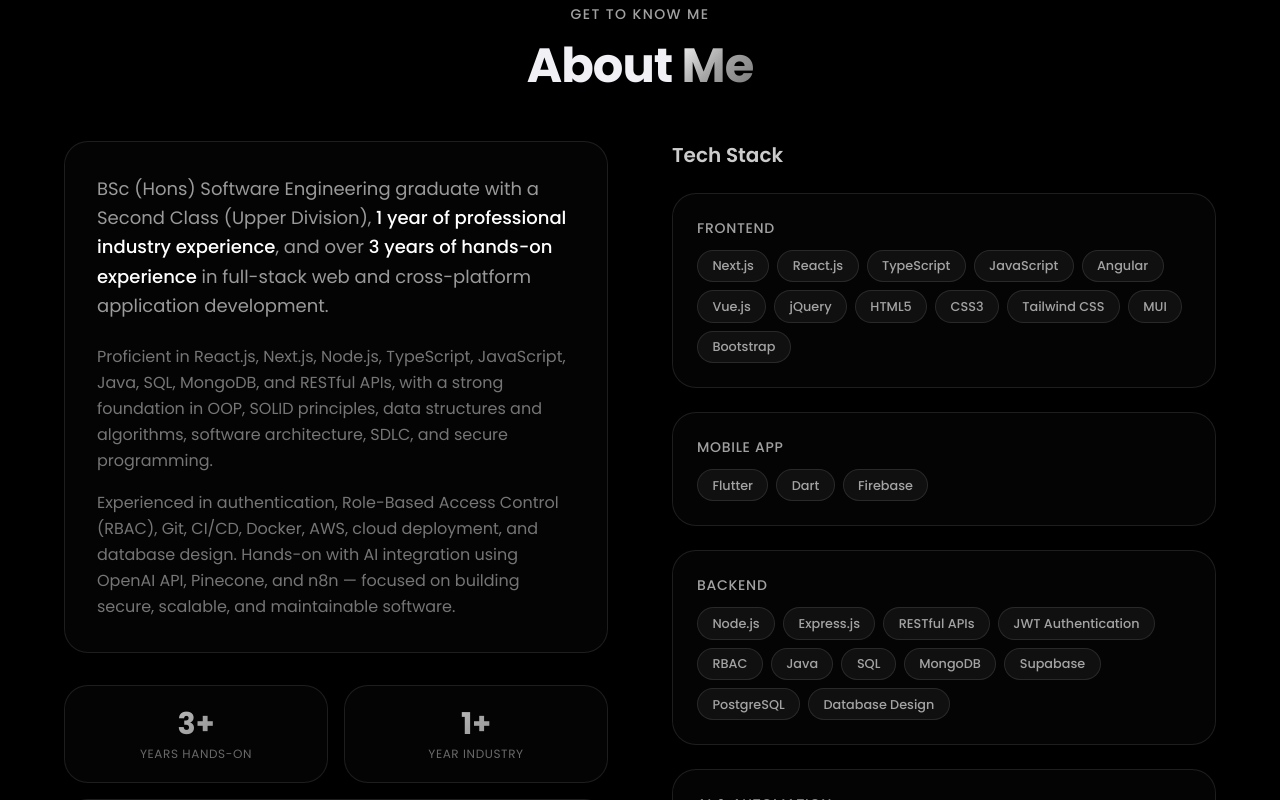
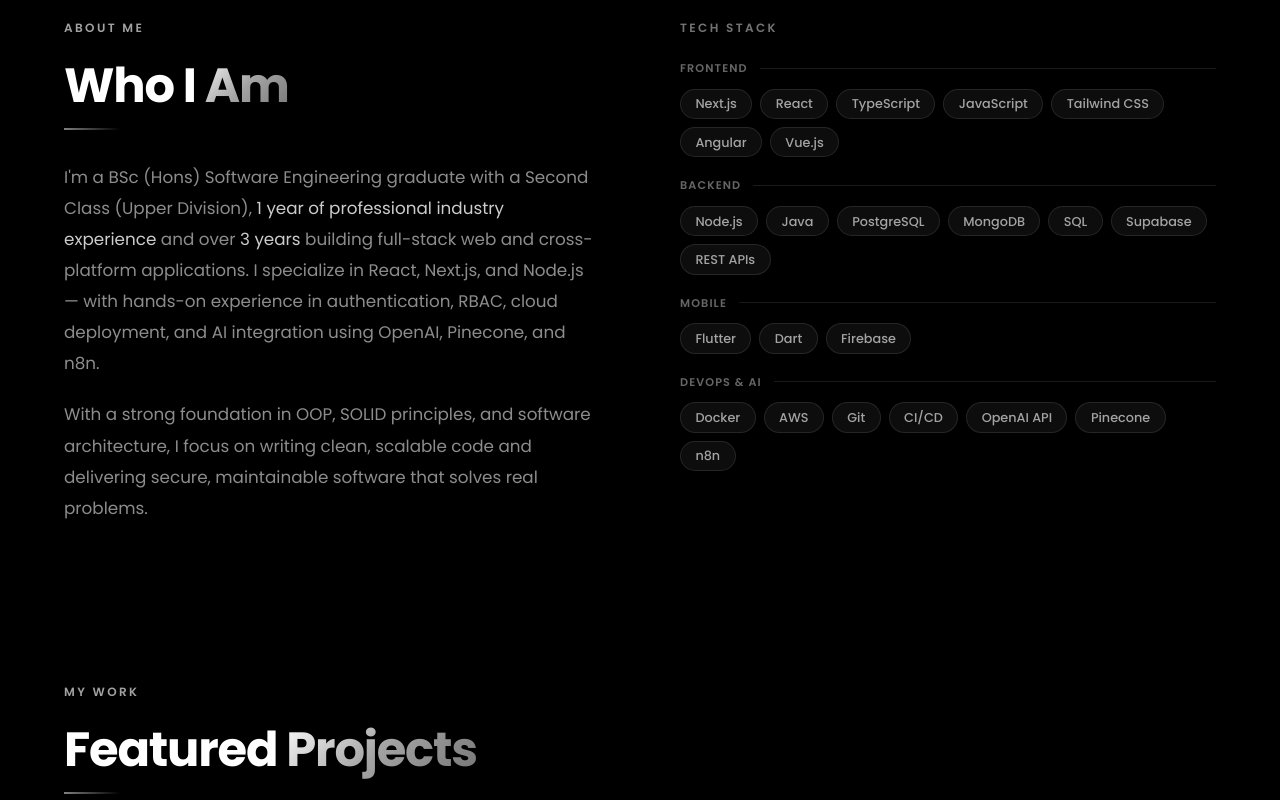
Before and after one commit to minu2003/my-portfolio, a Next.js app: page / in a window 1280 px wide. Shown: the part 860-1660 px from the top of the page. Built offline with nearby package versions, Linux system fonts and the light colour scheme.

Commit message:
new updates

```diff
--- a/app/components/Aboume.js
+++ b/app/components/Aboume.js
@@ -1,136 +1,117 @@
 "use client";
 import { motion, useInView } from "framer-motion";
 import { useRef } from "react";
+
+const skillGroups = [
+    {
+        category: "Frontend",
+        skills: ["Next.js", "React", "TypeScript", "JavaScript", "Tailwind CSS", "Angular", "Vue.js"],
+    },
+    {
+        category: "Backend",
+        skills: ["Node.js", "Java", "PostgreSQL", "MongoDB", "SQL", "Supabase", "REST APIs"],
+    },
+    {
+        category: "Mobile",
+        skills: ["Flutter", "Dart", "Firebase"],
+    },
+    {
+        category: "DevOps & AI",
+        skills: ["Docker", "AWS", "Git", "CI/CD", "OpenAI API", "Pinecone", "n8n"],
+    },
+];
 
 export default function AboutMe() {
     const ref = useRef(null);
     const isInView = useInView(ref, { once: true, margin: "-100px" });
 
-    const skills = [
-        { category: "Frontend", items: ["Next.js", "React.js", "TypeScript", "JavaScript", "Angular", "Vue.js", "jQuery", "HTML5", "CSS3", "Tailwind CSS", "MUI", "Bootstrap"] },
-        { category: "Mobile App", items: ["Flutter", "Dart", "Firebase"] },
-        { category: "Backend", items: ["Node.js", "Express.js", "RESTful APIs", "JWT Authentication", "RBAC", "Java", "SQL", "MongoDB", "Supabase", "PostgreSQL", "Database Design"] },
-        { category: "AI & Automation", items: ["OpenAI API", "Pinecone", "n8n"] },
-        { category: "DevOps", items: ["CI/CD", "Docker", "Git", "AWS", "Cloud Deployment", "Vercel"] },
-    ];
-
-    const stats = [
-        { number: "3+", label: "Years Hands-on" },
-        { number: "1+", label: "Year Industry" },
-        { number: "15+", label: "Technologies" },
-    ];
-
     const containerVariants = {
         hidden: { opacity: 0 },
         visible: {
             opacity: 1,
-            transition: { staggerChildren: 0.1 },
+            transition: { staggerChildren: 0.05 },
         },
     };
 
     const itemVariants = {
-        hidden: { opacity: 0, y: 30 },
+        hidden: { opacity: 0, y: 16 },
         visible: {
             opacity: 1,
             y: 0,
-            transition: { duration: 0.6, ease: "easeOut" },
+            transition: { duration: 0.4, ease: "easeOut" },
         },
     };
 
     return (
-        <section id="about-me" className="relative py-16 px-6" ref={ref}>
-            <div className="max-w-6xl mx-auto">
-                {/* Section Header */}
-                <motion.div
-                    className="text-center mb-12"
-                    initial={{ opacity: 0, y: 30 }}
-                    animate={isInView ? { opacity: 1, y: 0 } : {}}
-                    transition={{ duration: 0.6 }}
-                >
-                    <span className="text-sm font-medium tracking-widest uppercase text-neutral-400 mb-4 block">
-                        Get to Know Me
-                    </span>
-                    <h2 className="section-heading">
-                        About <span className="gradient-text">Me</span>
-                    </h2>
-                </motion.div>
-
-                <div className="grid grid-cols-1 lg:grid-cols-2 gap-16 items-start">
+        <section id="about-me" className="relative py-16 sm:py-20 px-4 sm:px-6" ref={ref}>
+            <div className="max-w-6xl mx-auto grid grid-cols-1 lg:grid-cols-2 gap-12 lg:gap-20 items-start">
                 {/* Left: Bio */}
                 <motion.div
                     initial={{ opacity: 0, x: -30 }}
                     animate={isInView ? { opacity: 1, x: 0 } : {}}
-                        transition={{ duration: 0.6, delay: 0.2 }}
+                    transition={{ duration: 0.6 }}
                 >
-                        <div className="glass-card p-8 mb-8">
-                            <p className="text-lg text-white/60 leading-relaxed mb-6">
-                                BSc (Hons) Software Engineering graduate with a Second Class (Upper Division),
-                                <span className="text-white font-medium"> 1 year of professional industry experience</span>,
-                                and over <span className="text-white font-medium">3 years of hands-on experience</span> in
-                                full-stack web and cross-platform application development.
+                    <span className="text-xs font-semibold tracking-[0.2em] uppercase text-neutral-400 mb-5 block">
+                        About Me
+                    </span>
+
+                    <h2 className="text-3xl sm:text-4xl md:text-5xl font-bold text-white tracking-tight leading-tight mb-3">
+                        Who I{" "}
+                        <span className="gradient-text">Am</span>
+                    </h2>
+
+                    <div className="w-14 h-[2px] bg-gradient-to-r from-white/50 to-transparent mb-8" />
+
+                    <p className="text-base sm:text-[1.05rem] text-white/55 leading-[1.85]">
+                        I&apos;m a BSc (Hons) Software Engineering graduate with a Second Class (Upper Division),{" "}
+                        <span className="text-white/80">{" "}1 year of professional industry experience</span> and over{" "}
+                        <span className="text-white/80">3 years</span> building full-stack web and cross-platform
+                        applications. I specialize in React, Next.js, and Node.js — with hands-on experience in
+                        authentication, RBAC, cloud deployment, and AI integration using OpenAI, Pinecone, and n8n.
                     </p>
-                            <p className="text-base text-white/45 leading-relaxed mb-4">
-                                Proficient in React.js, Next.js, Node.js, TypeScript, JavaScript, Java, SQL,
-                                MongoDB, and RESTful APIs, with a strong foundation in OOP, SOLID principles,
-                                data structures and algorithms, software architecture, SDLC, and secure programming.
+
+                    <p className="text-base sm:text-[1.05rem] text-white/55 leading-[1.85] mt-5">
+                        With a strong foundation in OOP, SOLID principles, and software architecture, I focus on
+                        writing clean, scalable code and delivering secure, maintainable software that solves real
+                        problems.
                     </p>
-                            <p className="text-base text-white/45 leading-relaxed">
-                                Experienced in authentication, Role-Based Access Control (RBAC), Git, CI/CD,
-                                Docker, AWS, cloud deployment, and database design. Hands-on with AI integration
-                                using OpenAI API, Pinecone, and n8n — focused on building secure, scalable,
-                                and maintainable software.
-                            </p>
-                        </div>
+                </motion.div>
 
-                        {/* Stats Grid */}
+                {/* Right: Tech Stack */}
                 <motion.div
-                            className="grid grid-cols-2 gap-4"
+                    initial={{ opacity: 0, x: 30 }}
+                    animate={isInView ? { opacity: 1, x: 0 } : {}}
+                    transition={{ duration: 0.6, delay: 0.15 }}
+                >
+                    <span className="text-xs font-semibold tracking-[0.2em] uppercase text-neutral-500 mb-6 block">
+                        Tech Stack
+                    </span>
+
+                    <motion.div
+                        className="space-y-5"
                         variants={containerVariants}
                         initial="hidden"
                         animate={isInView ? "visible" : "hidden"}
                     >
-                            {stats.map(({ number, label }, index) => (
-                                <motion.div
-                                    key={label}
-                                    variants={itemVariants}
-                                    className={`glass-card p-5 text-center group ${index === 2 ? 'col-span-2' : ''}`}
-                                >
-                                    <p className="text-3xl font-bold gradient-text mb-1">{number}</p>
-                                    <p className="text-xs text-white/40 uppercase tracking-wider">{label}</p>
-                                </motion.div>
-                            ))}
-                        </motion.div>
-                    </motion.div>
-
-                    {/* Right: Skills */}
-                    <motion.div
-                        initial={{ opacity: 0, x: 30 }}
-                        animate={isInView ? { opacity: 1, x: 0 } : {}}
-                        transition={{ duration: 0.6, delay: 0.4 }}
-                    >
-                        <h3 className="text-xl font-semibold text-white/80 mb-6">Tech Stack</h3>
-                        <div className="space-y-6">
-                            {skills.map(({ category, items }) => (
-                                <motion.div
-                                    key={category}
-                                    className="glass-card p-6"
-                                    variants={itemVariants}
-                                >
-                                    <p className="text-sm font-medium text-neutral-400 mb-3 uppercase tracking-wider">
+                        {skillGroups.map(({ category, skills }) => (
+                            <motion.div key={category} variants={itemVariants}>
+                                <div className="flex items-center gap-3 mb-3">
+                                    <span className="text-[0.7rem] font-semibold uppercase tracking-widest text-white/40 shrink-0">
                                         {category}
-                                    </p>
+                                    </span>
+                                    <div className="flex-1 h-px bg-white/10" />
+                                </div>
                                 <div className="flex flex-wrap gap-2">
-                                        {items.map((skill) => (
-                                            <span key={skill} className="tech-tag">
+                                    {skills.map((skill) => (
+                                        <span key={skill} className="tech-tag text-xs">
                                             {skill}
                                         </span>
                                     ))}
                                 </div>
                             </motion.div>
                         ))}
-                        </div>
                     </motion.div>
-                </div>
+                </motion.div>
             </div>
         </section>
     );
--- a/app/components/ExperienceSection.js
+++ b/app/components/ExperienceSection.js
@@ -37,21 +37,22 @@ export default function ExperienceSection() {
   ];
 
   return (
-    <section id="experience" className="relative py-12 sm:py-16 px-4 sm:px-6 overflow-hidden" ref={ref}>
-      <div className="max-w-4xl mx-auto w-full min-w-0">
+    <section id="experience" className="relative py-16 sm:py-20 px-4 sm:px-6 overflow-hidden" ref={ref}>
+      <div className="max-w-6xl mx-auto w-full min-w-0">
         {/* Section Header */}
         <motion.div
-          className="text-center mb-8 sm:mb-12"
+          className="mb-10 sm:mb-12"
           initial={{ opacity: 0, y: 30 }}
           animate={isInView ? { opacity: 1, y: 0 } : {}}
           transition={{ duration: 0.6 }}
         >
-          <span className="text-xs sm:text-sm font-medium tracking-widest uppercase text-neutral-400 mb-3 sm:mb-4 block">
+          <span className="text-xs font-semibold tracking-[0.2em] uppercase text-neutral-400 mb-5 block">
             Career Path
           </span>
-          <h2 className="section-heading !text-[1.75rem] sm:!text-4xl md:!text-5xl">
+          <h2 className="text-3xl sm:text-4xl md:text-5xl font-bold text-white tracking-tight leading-tight mb-3">
             Work <span className="gradient-text">Experience</span>
           </h2>
+          <div className="w-14 h-[2px] bg-gradient-to-r from-white/50 to-transparent mb-8" />
         </motion.div>
 
         {/* Timeline */}
--- a/app/components/Projects.js
+++ b/app/components/Projects.js
@@ -23,26 +23,27 @@ export default function Projects() {
     : ProjectData.filter((p) => p.category === activeFilter);
 
   return (
-    <section id="projects" className="relative py-16 px-6" ref={ref}>
-      <div className="max-w-7xl mx-auto">
+    <section id="projects" className="relative py-16 sm:py-20 px-4 sm:px-6" ref={ref}>
+      <div className="max-w-6xl mx-auto">
         {/* Section Header */}
         <motion.div
-          className="text-center mb-12"
+          className="mb-10 sm:mb-12"
           initial={{ opacity: 0, y: 30 }}
           animate={isInView ? { opacity: 1, y: 0 } : {}}
           transition={{ duration: 0.6 }}
         >
-          <span className="text-sm font-medium tracking-widest uppercase text-neutral-400 mb-4 block">
+          <span className="text-xs font-semibold tracking-[0.2em] uppercase text-neutral-400 mb-5 block">
             My Work
           </span>
-          <h2 className="section-heading">
+          <h2 className="text-3xl sm:text-4xl md:text-5xl font-bold text-white tracking-tight leading-tight mb-3">
             Featured <span className="gradient-text">Projects</span>
           </h2>
+          <div className="w-14 h-[2px] bg-gradient-to-r from-white/50 to-transparent mb-8" />
         </motion.div>
 
         {/* Filter Tabs */}
         <motion.div
-          className="flex flex-wrap gap-2 justify-center mb-14"
+          className="flex flex-wrap gap-2 mb-10 sm:mb-14"
           initial={{ opacity: 0, y: 20 }}
           animate={isInView ? { opacity: 1, y: 0 } : {}}
           transition={{ duration: 0.6, delay: 0.2 }}
--- a/app/components/footer.js
+++ b/app/components/footer.js
@@ -8,37 +8,28 @@ export default function Footer() {
   const navigationLinks = [
     { name: "Home", href: "/" },
     { name: "About", href: "/#about-me" },
-    { name: "Projects", href: "#projects" },
+    { name: "Projects", href: "/#projects" },
     { name: "Experience", href: "/#experience" },
     { name: "Contact", href: "/contact" },
   ];
 
   const socialLinks = [
     {
-      name: "GitHub",
-      href: "https://github.com/minu2003",
+      name: "LinkedIn",
+      href: "https://www.linkedin.com/in/minuri-viranga-b9bb3829a/",
       icon: (
-        <svg className="w-5 h-5" fill="currentColor" viewBox="0 0 24 24">
-          <path d="M12 0c-6.626 0-12 5.373-12 12 0 5.302 3.438 9.8 8.207 11.387.599.111.793-.261.793-.577v-2.234c-3.338.726-4.033-1.416-4.033-1.416-.546-1.387-1.333-1.756-1.333-1.756-1.089-.745.083-.729.083-.729 1.205.084 1.839 1.237 1.839 1.237 1.07 1.834 2.807 1.304 3.492.997.107-.775.418-1.305.762-1.604-2.665-.305-5.467-1.334-5.467-5.931 0-1.311.469-2.381 1.236-3.221-.124-.303-.535-1.524.117-3.176 0 0 1.008-.322 3.301 1.23.957-.266 1.983-.399 3.003-.404 1.02.005 2.047.138 3.006.404 2.291-1.552 3.297-1.23 3.297-1.23.653 1.653.242 2.874.118 3.176.77.84 1.235 1.911 1.235 3.221 0 4.609-2.807 5.624-5.479 5.921.43.372.823 1.102.823 2.222v3.293c0 .319.192.694.801.576 4.765-1.589 8.199-6.086 8.199-11.386 0-6.627-5.373-12-12-12z" />
+        <svg className="w-4 h-4" fill="currentColor" viewBox="0 0 24 24">
+          <path fillRule="evenodd" d="M12.51 8.796v1.697a3.738 3.738 0 0 1 3.288-1.684c3.455 0 4.202 2.16 4.202 4.97V19.5h-3.2v-5.072c0-1.21-.244-2.766-2.128-2.766-1.827 0-2.139 1.317-2.139 2.676V19.5h-3.19V8.796h3.168ZM7.2 6.106a1.61 1.61 0 0 1-.988 1.483 1.595 1.595 0 0 1-1.743-.348A1.607 1.607 0 0 1 5.6 4.5a1.601 1.601 0 0 1 1.6 1.606Z" clipRule="evenodd" />
+          <path d="M7.2 8.809H4V19.5h3.2V8.809Z" />
         </svg>
       ),
     },
     {
-      name: "WhatsApp",
-      href: "https://wa.me/94716002864",
+      name: "GitHub",
+      href: "https://github.com/minu2003",
       icon: (
-        <svg className="w-5 h-5" fill="currentColor" viewBox="0 0 24 24">
-          <path d="M17.472 14.382c-.297-.149-1.758-.867-2.03-.967-.273-.099-.471-.148-.67.15-.197.297-.767.966-.94 1.164-.173.199-.347.223-.644.075-.297-.15-1.255-.463-2.39-1.475-.883-.788-1.48-1.761-1.653-2.059-.173-.297-.018-.458.13-.606.134-.133.298-.347.446-.52.149-.174.198-.298.298-.497.099-.198.05-.371-.025-.52-.075-.149-.669-1.612-.916-2.207-.242-.579-.487-.5-.669-.51-.173-.008-.371-.01-.57-.01-.198 0-.52.074-.792.372-.272.297-1.04 1.016-1.04 2.479 0 1.462 1.065 2.875 1.213 3.074.149.198 2.096 3.2 5.077 4.487.709.306 1.262.489 1.694.625.712.227 1.36.195 1.871.118.571-.085 1.758-.719 2.006-1.413.248-.694.248-1.289.173-1.413-.074-.124-.272-.198-.57-.347m-5.421 7.403h-.004a9.87 9.87 0 01-5.031-1.378l-.361-.214-3.741.982.998-3.648-.235-.374a9.86 9.86 0 01-1.51-5.26c.001-5.45 4.436-9.884 9.888-9.884 2.64 0 5.122 1.03 6.988 2.898a9.825 9.825 0 012.893 6.994c-.003 5.45-4.437 9.884-9.885 9.884m8.413-18.297A11.815 11.815 0 0012.05 0C5.495 0 .16 5.335.157 11.892c0 2.096.547 4.142 1.588 5.945L.057 24l6.305-1.654a11.882 11.882 0 005.683 1.448h.005c6.554 0 11.89-5.335 11.893-11.893A11.821 11.821 0 0020.484 3.488" />
-        </svg>
-      ),
-    },
-    {
-      name: "LinkedIn",
-      href: "https://www.linkedin.com/in/minuri-viranga-b9bb3829a/",
-      icon: (
-        <svg className="w-5 h-5" fill="currentColor" viewBox="0 0 24 24">
-          <path fillRule="evenodd" d="M12.51 8.796v1.697a3.738 3.738 0 0 1 3.288-1.684c3.455 0 4.202 2.16 4.202 4.97V19.5h-3.2v-5.072c0-1.21-.244-2.766-2.128-2.766-1.827 0-2.139 1.317-2.139 2.676V19.5h-3.19V8.796h3.168ZM7.2 6.106a1.61 1.61 0 0 1-.988 1.483 1.595 1.595 0 0 1-1.743-.348A1.607 1.607 0 0 1 5.6 4.5a1.601 1.601 0 0 1 1.6 1.606Z" clipRule="evenodd" />
-          <path d="M7.2 8.809H4V19.5h3.2V8.809Z" />
+        <svg className="w-4 h-4" fill="currentColor" viewBox="0 0 24 24">
+          <path d="M12 0c-6.626 0-12 5.373-12 12 0 5.302 3.438 9.8 8.207 11.387.599.111.793-.261.793-.577v-2.234c-3.338.726-4.033-1.416-4.033-1.416-.546-1.387-1.333-1.756-1.333-1.756-1.089-.745.083-.729.083-.729 1.205.084 1.839 1.237 1.839 1.237 1.07 1.834 2.807 1.304 3.492.997.107-.775.418-1.305.762-1.604-2.665-.305-5.467-1.334-5.467-5.931 0-1.311.469-2.381 1.236-3.221-.124-.303-.535-1.524.117-3.176 0 0 1.008-.322 3.301 1.23.957-.266 1.983-.399 3.003-.404 1.02.005 2.047.138 3.006.404 2.291-1.552 3.297-1.23 3.297-1.23.653 1.653.242 2.874.118 3.176.77.84 1.235 1.911 1.235 3.221 0 4.609-2.807 5.624-5.479 5.921.43.372.823 1.102.823 2.222v3.293c0 .319.192.694.801.576 4.765-1.589 8.199-6.086 8.199-11.386 0-6.627-5.373-12-12-12z" />
         </svg>
       ),
     },
@@ -46,7 +37,7 @@ export default function Footer() {
       name: "Instagram",
       href: "https://www.instagram.com/minu_viranga?igsh=ZWg2NDRpamEyeHdi",
       icon: (
-        <svg className="w-5 h-5" fill="currentColor" viewBox="0 0 24 24">
+        <svg className="w-4 h-4" fill="currentColor" viewBox="0 0 24 24">
           <path fillRule="evenodd" d="M3 8a5 5 0 0 1 5-5h8a5 5 0 0 1 5 5v8a5 5 0 0 1-5 5H8a5 5 0 0 1-5-5V8Zm5-3a3 3 0 0 0-3 3v8a3 3 0 0 0 3 3h8a3 3 0 0 0 3-3V8a3 3 0 0 0-3-3H8Zm7.597 2.214a1 1 0 0 1 1-1h.01a1 1 0 1 1 0 2h-.01a1 1 0 0 1-1-1ZM12 9a3 3 0 1 0 0 6 3 3 0 0 0 0-6Zm-5 3a5 5 0 1 1 10 0 5 5 0 0 1-10 0Z" clipRule="evenodd" />
         </svg>
       ),
@@ -55,52 +46,54 @@ export default function Footer() {
       name: "Facebook",
       href: "https://www.facebook.com/share/1E4fYbrjGC/",
       icon: (
-        <svg className="w-5 h-5" fill="currentColor" viewBox="0 0 24 24">
+        <svg className="w-4 h-4" fill="currentColor" viewBox="0 0 24 24">
           <path d="M24 12.073c0-6.627-5.373-12-12-12s-12 5.373-12 12c0 5.99 4.388 10.954 10.125 11.854v-8.385H7.078v-3.47h3.047V9.43c0-3.007 1.792-4.669 4.533-4.669 1.312 0 2.686.235 2.686.235v2.953H15.83c-1.491 0-1.956.925-1.956 1.874v2.25h3.328l-.532 3.47h-2.796v8.385C19.612 23.027 24 18.062 24 12.073z" />
+        </svg>
+      ),
+    },
+    {
+      name: "WhatsApp",
+      href: "https://wa.me/94716002864",
+      icon: (
+        <svg className="w-4 h-4" fill="currentColor" viewBox="0 0 24 24">
+          <path d="M17.472 14.382c-.297-.149-1.758-.867-2.03-.967-.273-.099-.471-.148-.67.15-.197.297-.767.966-.94 1.164-.173.199-.347.223-.644.075-.297-.15-1.255-.463-2.39-1.475-.883-.788-1.48-1.761-1.653-2.059-.173-.297-.018-.458.13-.606.134-.133.298-.347.446-.52.149-.174.198-.298.298-.497.099-.198.05-.371-.025-.52-.075-.149-.669-1.612-.916-2.207-.242-.579-.487-.5-.669-.51-.173-.008-.371-.01-.57-.01-.198 0-.52.074-.792.372-.272.297-1.04 1.016-1.04 2.479 0 1.462 1.065 2.875 1.213 3.074.149.198 2.096 3.2 5.077 4.487.709.306 1.262.489 1.694.625.712.227 1.36.195 1.871.118.571-.085 1.758-.719 2.006-1.413.248-.694.248-1.289.173-1.413-.074-.124-.272-.198-.57-.347m-5.421 7.403h-.004a9.87 9.87 0 01-5.031-1.378l-.361-.214-3.741.982.998-3.648-.235-.374a9.86 9.86 0 01-1.51-5.26c.001-5.45 4.436-9.884 9.888-9.884 2.64 0 5.122 1.03 6.988 2.898a9.825 9.825 0 012.893 6.994c-.003 5.45-4.437 9.884-9.885 9.884m8.413-18.297A11.815 11.815 0 0012.05 0C5.495 0 .16 5.335.157 11.892c0 2.096.547 4.142 1.588 5.945L.057 24l6.305-1.654a11.882 11.882 0 005.683 1.448h.005c6.554 0 11.89-5.335 11.893-11.893A11.821 11.821 0 0020.484 3.488" />
         </svg>
       ),
     },
   ];
 
   return (
-    <footer className="relative border-t border-white/5 mt-10">
-      {/* Subtle glow */}
-      <div className="absolute top-0 left-1/2 -translate-x-1/2 w-96 h-px bg-gradient-to-r from-transparent via-white/50 to-transparent" />
-
-      <div className="max-w-7xl mx-auto px-6 py-16">
-        <div className="flex flex-col items-center justify-center mb-12">
-          {/* Brand */}
-          <Link href="/" className="text-4xl font-bold tracking-tight mb-6 inline-block">
-            <span className="gradient-text">MV</span>
-            <span className="text-white/60 font-light ml-1">.</span>
+    <footer className="relative mt-10">
+      <div className="max-w-6xl mx-auto px-4 sm:px-6 py-10 sm:py-12">
+        {/* Top row: Name | Links | Social */}
+        <div className="flex flex-col lg:flex-row lg:items-center justify-between gap-8 mb-10 sm:mb-14">
+          <Link
+            href="/"
+            className="text-xl sm:text-2xl font-bold text-white tracking-tight shrink-0"
+          >
+            Minuri Viranga
           </Link>
 
-          <p className="text-center text-sm text-white/40 leading-relaxed max-w-md mb-10">
-            Software Engineer & Full-Stack Developer crafting elegant digital experiences through clean code and creative design.
-          </p>
-
-          {/* Navigation */}
-          <nav className="flex flex-wrap justify-center gap-6 md:gap-10 mb-10">
+          <nav className="flex flex-wrap gap-x-6 sm:gap-x-8 gap-y-2">
             {navigationLinks.map((link) => (
               <Link
                 key={link.name}
                 href={link.href}
-                className="text-xs font-semibold uppercase tracking-widest text-white/35 hover:text-white transition-colors duration-300"
+                className="text-sm text-white/45 hover:text-white transition-colors duration-300"
               >
                 {link.name}
               </Link>
             ))}
           </nav>
 
-          {/* Social */}
-          <div className="flex gap-4">
+          <div className="flex items-center gap-2.5 shrink-0">
             {socialLinks.map(({ name, href, icon }) => (
               <a
                 key={name}
                 href={href}
                 target="_blank"
                 rel="noopener noreferrer"
-                className="w-12 h-12 rounded-full border border-white/10 flex items-center justify-center text-white/35 hover:text-black hover:border-white hover:bg-white transition-all duration-300"
+                className="w-9 h-9 rounded-md bg-white/5 border border-white/10 flex items-center justify-center text-white/60 hover:text-white hover:bg-white/10 hover:border-white/20 transition-all duration-300"
                 aria-label={name}
               >
                 {icon}
@@ -109,13 +102,13 @@ export default function Footer() {
           </div>
         </div>
 
-        {/* Bottom bar */}
-        <div className="pt-8 border-t border-white/5 flex flex-col sm:flex-row justify-between items-center gap-4">
-          <p className="text-xs text-white/25">
+        {/* Bottom row */}
+        <div className="flex flex-col sm:flex-row justify-between items-start sm:items-center gap-3">
+          <p className="text-xs text-white/30">
             © {currentYear} Minuri Viranga. All rights reserved.
           </p>
-          <p className="text-xs text-white/20">
-            Crafted with code and creativity
+          <p className="text-xs text-white/30">
+            Built with Next.js & Tailwind CSS
           </p>
         </div>
       </div>
--- a/app/components/landingpage.js
+++ b/app/components/landingpage.js
@@ -124,7 +124,7 @@ export default function LandingPage() {
       <div className="absolute top-1/2 left-1/2 -translate-x-1/2 -translate-y-1/2 w-[600px] h-[600px] bg-white/5 rounded-full blur-[200px]" />
 
       <motion.div
-        className="max-w-7xl mx-auto px-6 w-full grid grid-cols-1 lg:grid-cols-2 gap-12 lg:gap-16 items-center pt-24 pb-16"
+        className="max-w-7xl mx-auto px-6 w-full grid grid-cols-1 lg:grid-cols-2 gap-12 lg:gap-16 items-center pt-28 sm:pt-32 pb-16"
         variants={containerVariants}
         initial="hidden"
         animate="visible"
```
Lines whose indentation alone changed are shown as unchanged.
